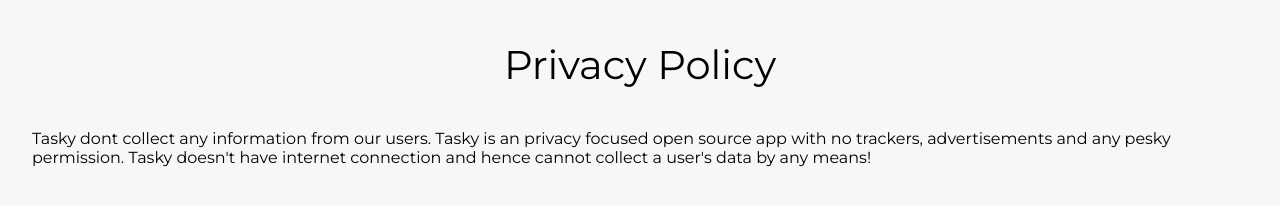
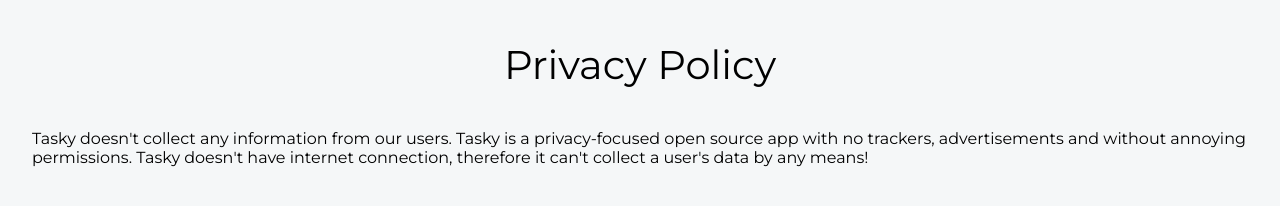
Before and after one commit to thatsmanmeet/tasky-web, a plain HTML site: page privacy-policy.html in a window 1280 px wide. Drawn offline with Linux system fonts and the light colour scheme.

Commit message:
Fix grammatical errors

```diff
--- a/privacy-policy.html
+++ b/privacy-policy.html
@@ -19,9 +19,9 @@
           <p>Privacy Policy</p>
         </div>
         <p class="squeezed-text">
-          Tasky dont collect any information from our users. Tasky is an privacy
-          focused open source app with no trackers, advertisements and any pesky
-          permission. Tasky doesn't have internet connection and hence cannot
+          Tasky doesn't collect any information from our users. Tasky is a privacy-focused
+          open source app with no trackers, advertisements and without annoying
+          permissions. Tasky doesn't have internet connection, therefore it can't
           collect a user's data by any means!
         </p>
       </section>
```
